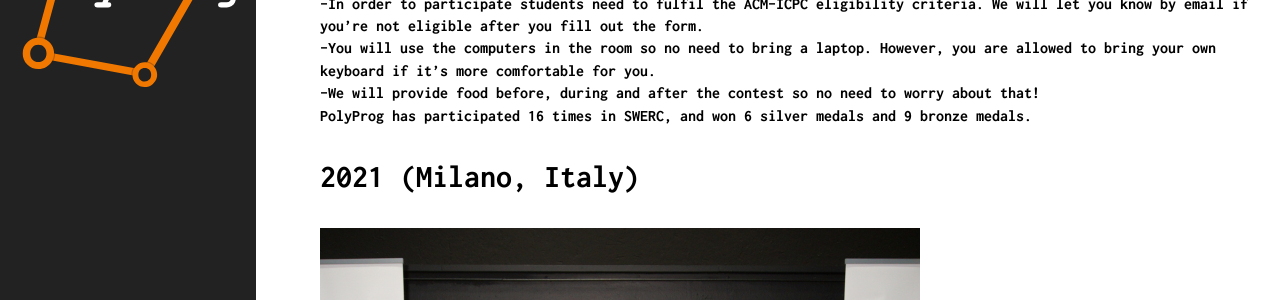
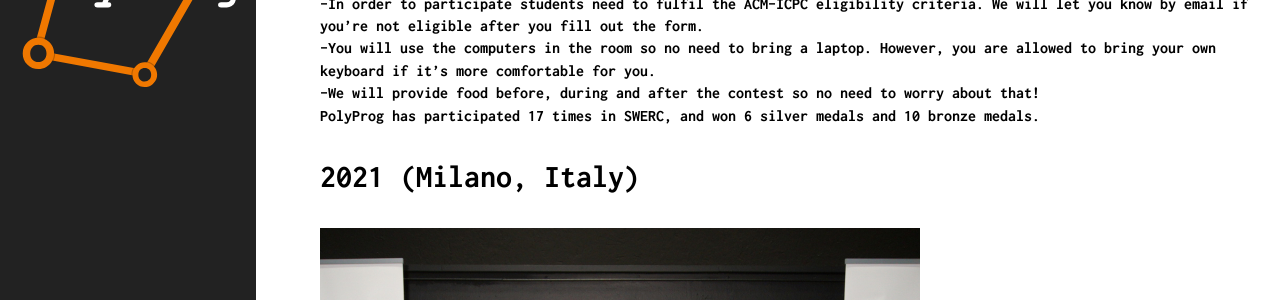
Before and after one commit to PolyProg/PolyProg.github.io, a Jekyll site: the page built from _events/swerc.md, in a window 1280 px wide and 900 px high, scrolled down 605 px. Shown: the part 153-453 px from the top of the window. Built offline with Jekyll 4.4.1, drawn with Linux system fonts in a browser that asks for light colours.

Commit message:
Update swerc.md

```diff
--- a/_events/swerc.md
+++ b/_events/swerc.md
@@ -44,7 +44,7 @@ A few other details:
 -In order to participate students need to fulfil the ACM-ICPC eligibility criteria. We will let you know by email if you're not eligible after you fill out the form.
 -You will use the computers in the room so no need to bring a laptop. However, you are allowed to bring your own keyboard if it's more comfortable for you.
 -We will provide food before, during and after the contest so no need to worry about that!
-PolyProg has participated 16 times in SWERC, and won 6 silver medals and 9 bronze medals.
+PolyProg has participated 17 times in SWERC, and won 6 silver medals and 10 bronze medals.
 
 {% assign sorted_results = site.results | sort: 'id' %}
 {% for result in sorted_results reversed %}
```
Also changed, not shown: other parts of _events/swerc.md (+1 -1 lines).
